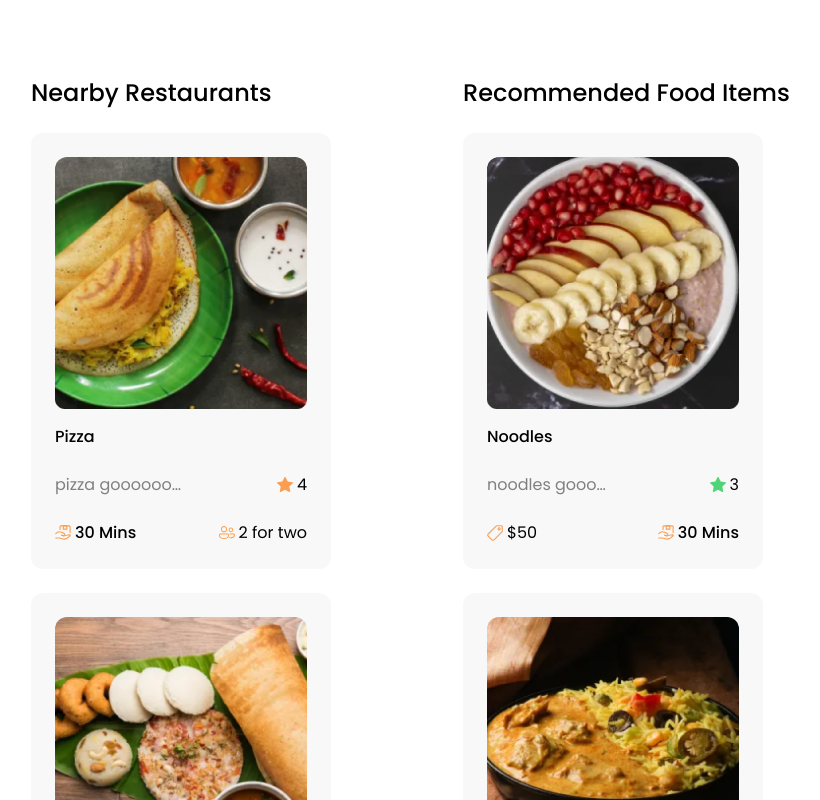
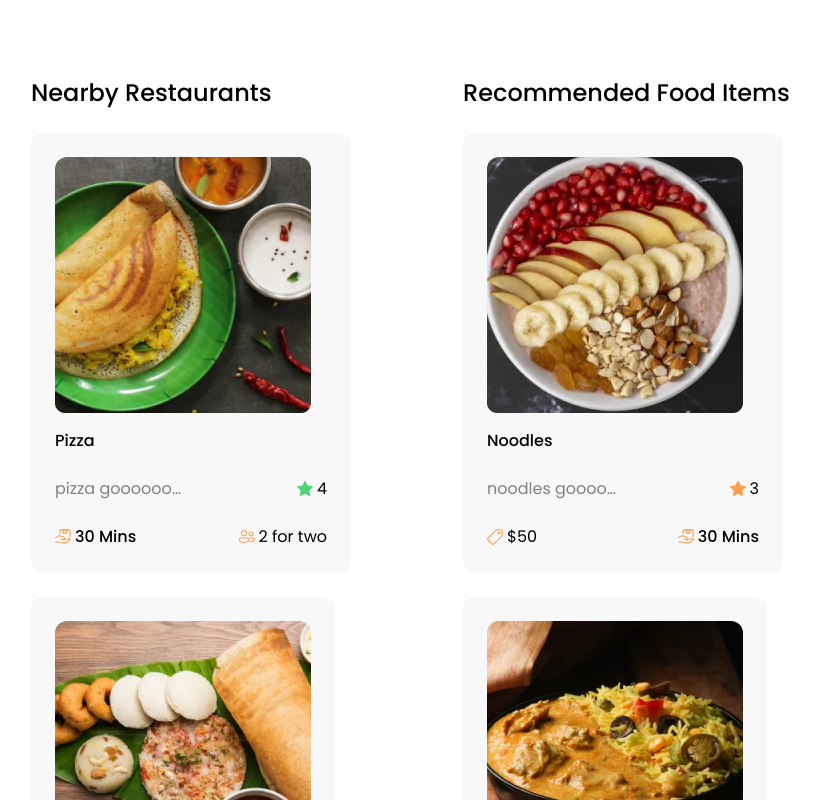
Before and after one commit to zminchev/restaurant, a Next.js app in the folder frontend/: page / in a window 1280 px wide. Shown: the part 1000-1800 px from the top of the page, without its empty margins (185-1005 px from the left). Built offline with nearby package versions, Linux system fonts and the light colour scheme.

Commit message:
fix broken layout for dish items

```diff
--- a/frontend/src/components/RelatedContent/Content/Dish/Dish.tsx
+++ b/frontend/src/components/RelatedContent/Content/Dish/Dish.tsx
@@ -17,7 +17,7 @@ const Dish: React.FC<DishProps> = ({
   const decimalRating = parseInt(rating.toFixed(1));
 
   return (
-    <Card className="max-w-xxs">
+    <Card className="max-w-xs">
       <Image
         className="rounded-xl pb-4"
         width={256}
@@ -29,9 +29,9 @@ const Dish: React.FC<DishProps> = ({
         availableSeatsForTwo={availableSeatsForTwo}
         estimatedPrepTime={estimatedPrepTime}
         price={price}
+        name={name}
+        description={descriptionLowerCase}
         rating={decimalRating}
-        description={descriptionLowerCase}
-        name={name}
       />
     </Card>
   );
--- a/frontend/src/components/RelatedContent/Content/Dish/DishInformation/DishInformation.tsx
+++ b/frontend/src/components/RelatedContent/Content/Dish/DishInformation/DishInformation.tsx
@@ -19,7 +19,8 @@ const DishInformation: React.FC<DishInformationProps> = ({
   rating,
 }) => {
   const starSrc =
-    rating && rating < 4 ? '/icons/star.svg' : '/icons/star_low.svg';
+    rating && rating < 4 ? '/icons/star_low.svg' : '/icons/star.svg';
+
   return (
     <>
       <h1 className="pb-6">{name}</h1>
```
